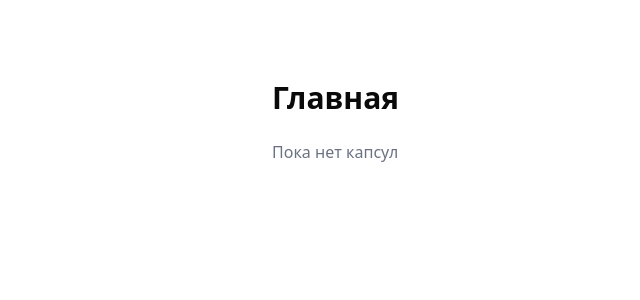
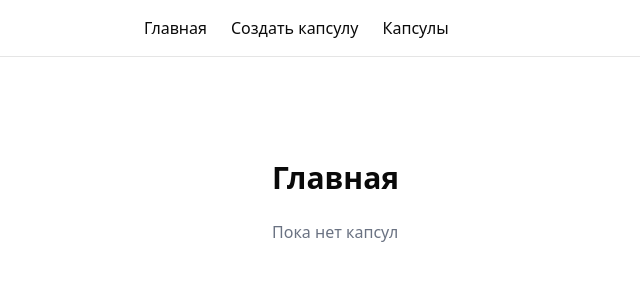
Before and after one commit to Fuuuaa/time-capsule, a Next.js app: page / in a window 1280 px wide. Shown: the top 300 px of the page, without its empty margins (0-640 px from the left). Built offline with nearby package versions, Linux system fonts and the light colour scheme.

Commit message:
feat: base navigation + layout

```diff
--- a/app/layout.tsx
+++ b/app/layout.tsx
@@ -1,11 +1,12 @@
 import "./globals.css";
-import { QueryProvider } from "@/providers/query-provider";
+import Navigation from "@/components/Navigation";
 
 export default function RootLayout({ children }: { children: React.ReactNode }) {
   return (
     <html lang="en">
       <body>
-        <QueryProvider>{children}</QueryProvider>
+        <Navigation />
+        <main className="pt-20">{children}</main>
       </body>
     </html>
   );
--- /dev/null
+++ b/components/Navigation.tsx
@@ -0,0 +1,15 @@
+"use client";
+
+import Link from "next/link";
+
+export default function Navigation() {
+  return (
+    <nav className="fixed top-0 w-full bg-white border-b z-50">
+      <div className="max-w-5xl mx-auto p-4 flex gap-6">
+        <Link href="/">Главная</Link>
+        <Link href="/create">Создать капсулу</Link>
+        <Link href="/dashboard">Капсулы</Link>
+      </div>
+    </nav>
+  );
+}
--- a/providers/query-provider.tsx
+++ /dev/null
@@ -1,10 +0,0 @@
-"use client";
-
-import { QueryClient, QueryClientProvider } from "@tanstack/react-query";
-import { ReactNode, useState } from "react";
-
-export function QueryProvider({ children }: { children: ReactNode }) {
-  const [client] = useState(() => new QueryClient());
-
-  return <QueryClientProvider client={client}>{children}</QueryClientProvider>;
-}
```
